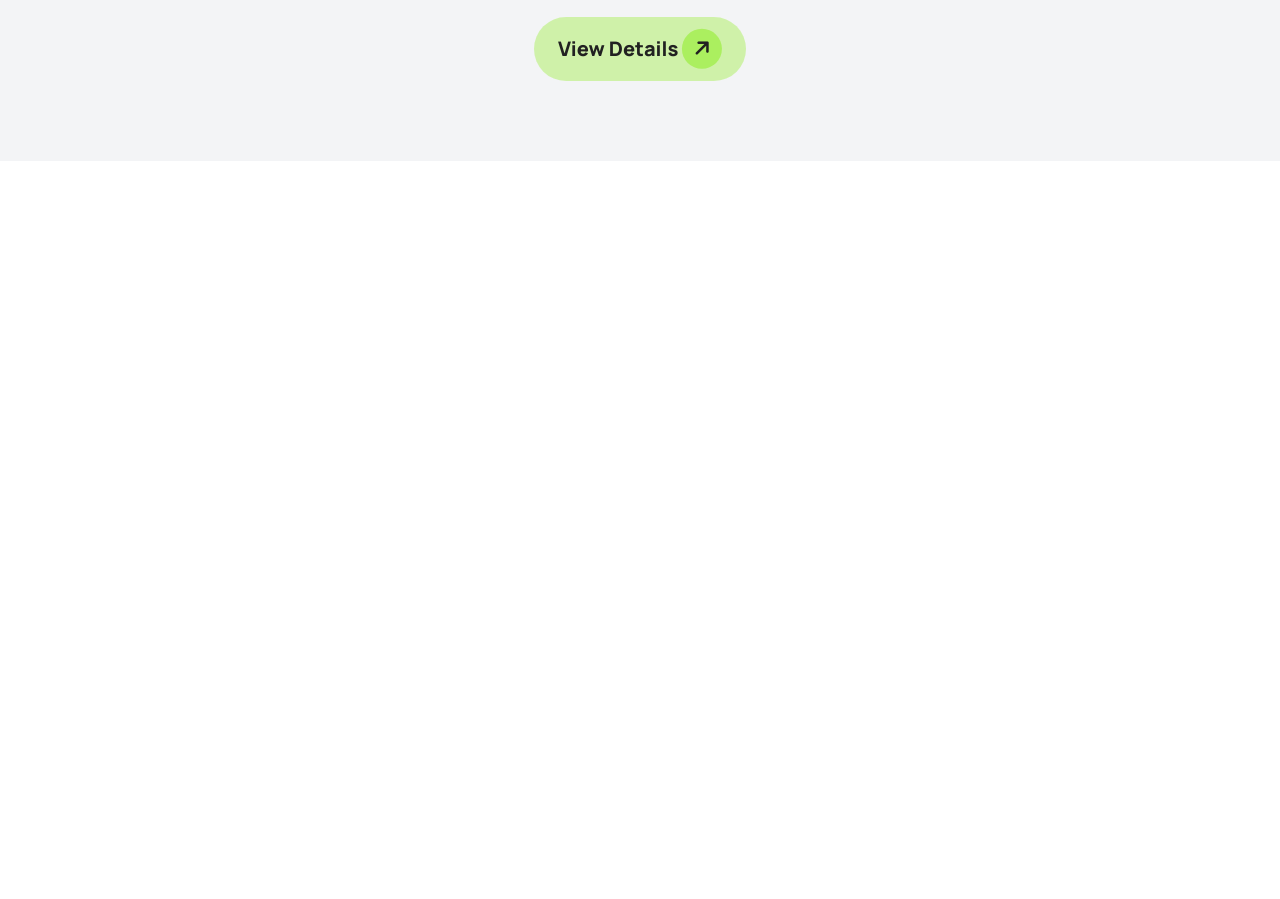
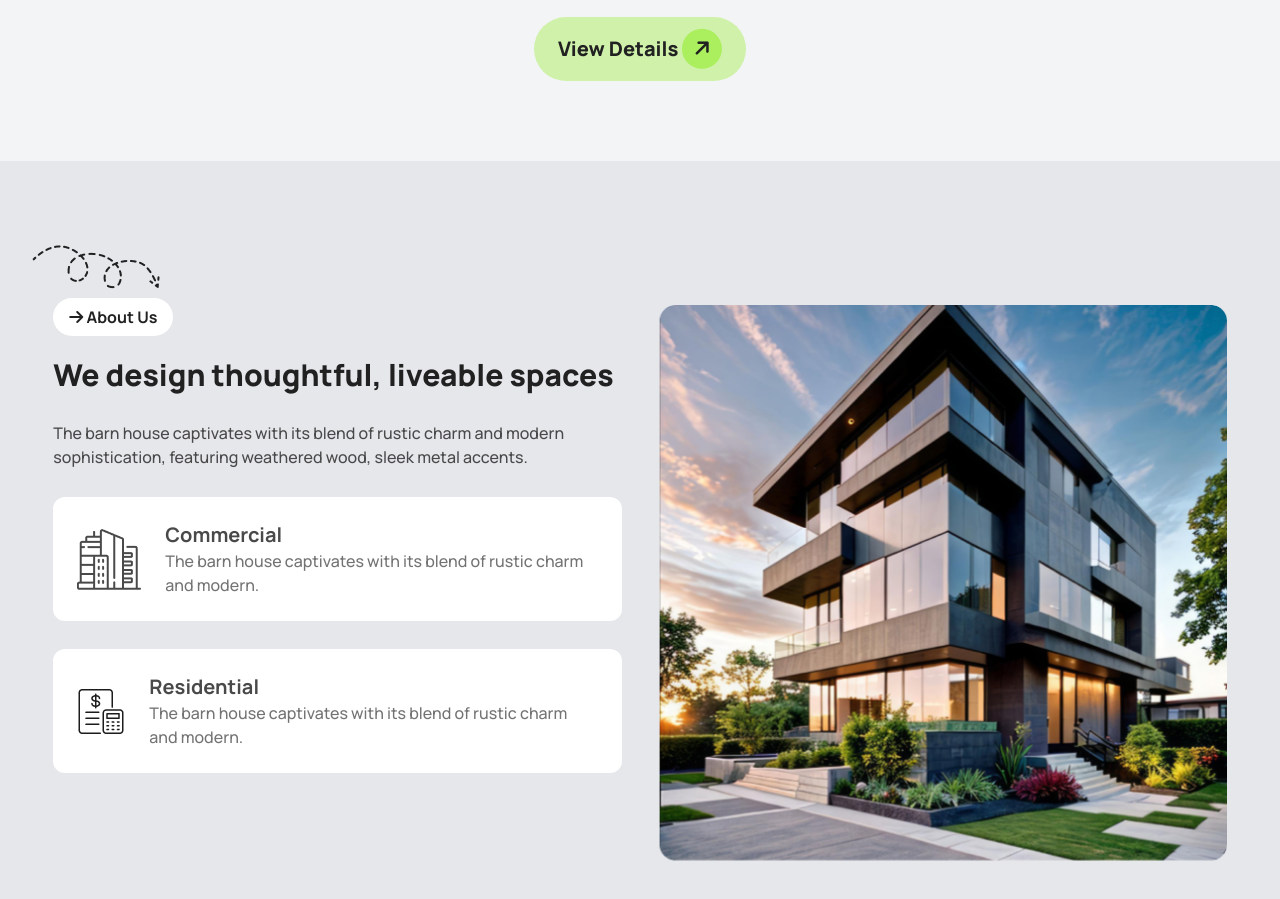
Before and after one commit to tariqul420/MY-ASSIGNMENT-03, a website: page index.html in a window 1280 px wide. Shown: the part 673-1572 px from the top of the page. Before the commit the page ends 834 px from the top, so only its background shows below. Drawn offline with nearby package versions, Linux system fonts and the light colour scheme; files that its build step writes are made by us from their sources.

Commit message:
Add We design thoughtful, liveable spaces section

```diff
--- a/index.html
+++ b/index.html
@@ -22,9 +22,9 @@
         <link rel="stylesheet" href="src/style.css">
     </head>
     <body
-        class="font-manrope box-border scroll-smooth dark:bg-gradient-to-tr from-[#0f1729] via-[#15314c] to-[#0f1729] max-w-[90rem] mx-auto">
+        class="font-manrope box-border scroll-smooth max-w-[90rem] mx-auto dark:bg-gradient-to-tr from-[#0f1729] via-[#15314c] to-[#0f1729]">
         <!-- todo Header section start hear -->
-        <header class="bg-gray-100 dark:bg-[#15314c] pb-20">
+        <header class="bg-gray-100 dark:bg-transparent pb-20">
             <!-- done nav bar start hear -->
             <nav class="mx-auto flex items-center justify-between py-12 w-11/12">
                 <div class="">
@@ -96,6 +96,43 @@
         </header>
 
         <!-- todo Main section start hear -->
+        <main>
+            <!-- done We design thoughtful, liveable spaces section start hear -->
+            <section class="bg-gray-200 py-[6.25rem] relative dark:bg-transparent">
+                <img class="relative -top-4 left-8 max-sm:hidden" src="assets/Vector.png" alt="">
+                <div class="w-11/12 mx-auto flex gap-9 max-sm:flex-col">
+                    <div class="space-y-7 flex-1">
+                        <button><a href="#" class="button"><i class="fa-solid fa-arrow-right"></i> About Us</a></button>
+                        <h2 class="heading text-left">We design thoughtful, liveable spaces</h2>
+                        <p class="paragraph text-left">The barn house captivates with its blend of rustic charm and modern sophistication, featuring weathered wood, sleek metal accents.</p>
+
+                        <div class="flex items-center gap-6 p-6 bg-white rounded-xl">
+                            <img src="assets/commercial.png" alt="">
+                            <div class="">
+                                <h3 class="text-heading-2 text-xl font-bold">Commercial</h3>
+                                <p class="paragraph text-paragraph-2 text-left dark:text-paragraph-2">The barn house captivates with its blend of rustic charm and modern.</p>
+                            </div>
+                        </div>
+
+                        <div class="flex items-center gap-6 p-6 bg-white rounded-xl">
+                            <img src="assets/budget-planning.png" alt="">
+                            <div class="">
+                                <h3 class="text-heading-2 text-xl font-bold">Residential</h3>
+                                <p class="paragraph text-paragraph-2 text-left dark:text-paragraph-2">The barn house captivates with its blend of rustic charm and modern.</p>
+                            </div>
+                        </div>
+                    </div>
+
+                    <div class="flex-1">
+                        <img src="assets/Rectangle.png" alt="">
+                    </div>
+                </div>
+            </section>
+
+            <section class="">
+
+            </section>
+        </main>
 
         <!-- todo Footer section start hear -->
 
--- a/src/tailwind.css
+++ b/src/tailwind.css
@@ -6,7 +6,11 @@
     transform: rotate(-45deg)
 }
 
-@layer {
+@layer  components{
+    .dark{
+
+    }
+
     .display-none {
         @apply hidden;
     }
@@ -30,4 +34,8 @@
     .paragraph {
         @apply text-paragraph-1 font-medium text-center dark:text-paragraph-d;
     }
+
+    .button {
+        @apply text-heading font-bold rounded-full p-[8px_16px] bg-white;
+    }
 }
--- a/tailwind.config.js
+++ b/tailwind.config.js
@@ -20,7 +20,6 @@ module.exports = {
   },
   plugins: [
     require('daisyui'),
-    require('tailwind-scrollbar'),
   ],
   darkMode: "class",
 }
```
Also changed, not shown: src/output.css.
